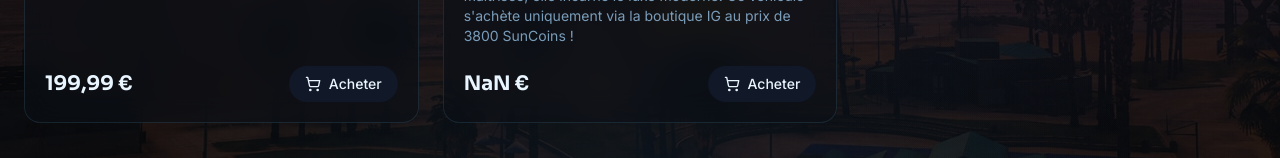
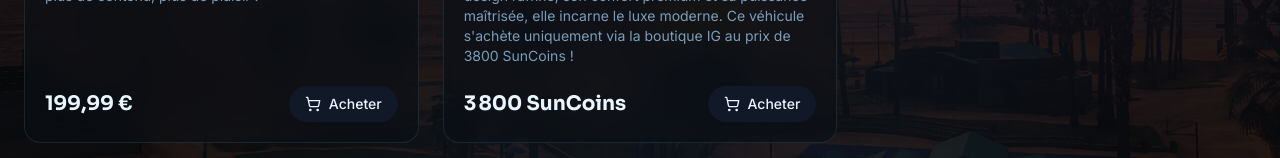
Before and after one commit to blue-creator189/Store, a Next.js app: page / in a window 1280 px wide. Shown: the part 3741-3899 px from the top of the page. Built offline with nearby package versions, Linux system fonts and the light colour scheme.

Commit message:
Update products.ts

```diff
--- a/data/products.ts
+++ b/data/products.ts
@@ -113,6 +113,7 @@ export const products: Product[] = [
     id: "sentinel-gts",
     name: "Sentinel GTS",
     description: "L'élégance au service de la performance. Avec son design raffiné, son confort premium et sa puissance maîtrisée, elle incarne le luxe moderne. Ce véhicule s'achète uniquement via la boutique IG au prix de 3800 SunCoins !",
+    price: 3800, currency: "SUNCOINS",
     category: "vehicules",
     featured: true,
     gradient: "from-sun-frost to-sun-violet",
```
